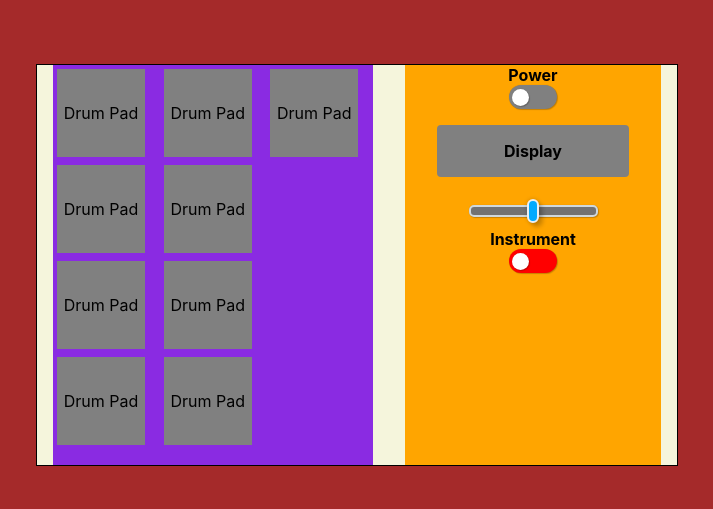
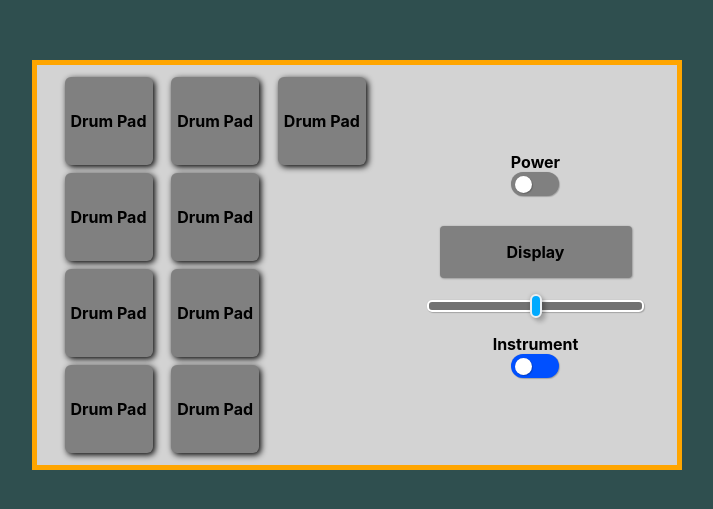
Before and after one commit to westgoten/drum-machine, a React (Create React App) app: page / in a window 1280 px wide. Shown: the part 135-644 px from the top of the page, without its empty margins (283-996 px from the left). Built offline with nearby package versions, Linux system fonts and the light colour scheme.

Commit message:
Tweak components' style

```diff
--- a/src/components/PowerSwitch.js
+++ b/src/components/PowerSwitch.js
@@ -3,7 +3,7 @@ import '../style/PowerSwitch.scss'
 
 function PowerSwitch(props) {
     return (
-        <div className='switch-container'>
+        <div className='power-container'>
             <span className='switch-label'>Power</span>
             <label className='switch-switch'>
                 <input type='checkbox' className='switch-input'></input>
--- a/src/components/VolumeSlider.js
+++ b/src/components/VolumeSlider.js
@@ -3,7 +3,7 @@ import '../style/VolumeSlider.scss'
 
 function VolumeSlider(props) {
     return (
-        <div>
+        <div className='slider-container'>
             <input type='range' min='0' max='100' step='1'></input>
         </div>
     )
--- a/src/style/App.scss
+++ b/src/style/App.scss
@@ -1,5 +1,5 @@
 #app {
-    background-color: brown;
+    background-color: darkslategrey;
     position: absolute;
     top: 0;
     left: 0;
--- a/src/style/Controls.scss
+++ b/src/style/Controls.scss
@@ -1,7 +1,7 @@
 .controls {
-    background-color: orange;
     width: 40%;
-    height: 100%;
+    max-width: 40%;
+    max-height: 100%;
     display: flex;
     flex-direction: column;
     align-items: center;
--- a/src/style/Display.scss
+++ b/src/style/Display.scss
@@ -7,4 +7,7 @@
     text-align: center;
     padding: 1em 0;
     border-radius: 4px;
+    cursor: default;
+    margin: 10px 0;
+    box-shadow: 1px 1px 2px rgba($color: #000000, $alpha: 0.2), 0 0 2px rgba($color: #000000, $alpha: 0.2);
 }
--- a/src/style/DrumMachine.scss
+++ b/src/style/DrumMachine.scss
@@ -1,8 +1,9 @@
 .main-container {
-    border: 1px solid black;
-    background-color: beige;
+    border: 5px solid orange;
+    background-color: lightgray;
     width: 50%;
     height: 50%;
     display: flex;
     justify-content: space-around;
+    align-items: center;
 }
--- a/src/style/DrumPad.scss
+++ b/src/style/DrumPad.scss
@@ -5,6 +5,9 @@
     display: flex;
     justify-content: center;
     align-items: center;
+    font-weight: bold;
+    border-radius: 6px;
+    box-shadow: 2px 2px 6px black;
     padding: 4px;
     margin: 4px;
 }
--- a/src/style/DrumPadGrid.scss
+++ b/src/style/DrumPadGrid.scss
@@ -1,7 +1,9 @@
 .drum-pad-grid {
-    background-color: blueviolet;
     display: flex;
     width: 50%;
-    height: 100%;
+    max-width: 50%;
+    max-height: 100%;
     flex-flow: column wrap;
+    justify-content: center;
+    margin-left: 10px;
 }
--- a/src/style/InstrumentSwitch.scss
+++ b/src/style/InstrumentSwitch.scss
@@ -2,9 +2,9 @@
 
 .instrument-slider {
     @extend .switch-slider;
-    background-color: red;
+    background-color: #0050ff;
 }
 
 .switch-input:checked + .instrument-slider {
-    background-color: blue;
+    background-color: #6700ff;
 }
--- a/src/style/PowerSwitch.scss
+++ b/src/style/PowerSwitch.scss
@@ -1,5 +1,10 @@
 @import 'switch';
 
+.power-container {
+    @extend .switch-container;
+    margin: 10px 0 20px 0;
+}
+
 .switch-input:checked + .switch-slider {
-    background-color: green;
+    background-color: #007a00;
 }
--- a/src/style/VolumeSlider.scss
+++ b/src/style/VolumeSlider.scss
@@ -16,7 +16,7 @@ $track-shadow-size: 1px;
 $track-shadow-blur: 1px;
 $track-shadow-color: rgba(0, 0, 0, .2);
 $track-border-width: 2px;
-$track-border-color: #cfd8dc;
+$track-border-color: white;
 
 $track-radius: 5px;
 $contrast: 5%;
@@ -136,3 +136,7 @@ input[type='range'] {
     }
   }
 }
+
+.slider-container {
+  width: 85%;
+}
--- a/src/style/_switch.scss
+++ b/src/style/_switch.scss
@@ -18,6 +18,7 @@ $switch-shadow-color: rgba($color: #000000, $alpha: 0.2);
     display: flex;
     flex-direction: column;
     align-items: center;
+    margin: 10px 0;
 }
 
 .switch-label {
```
